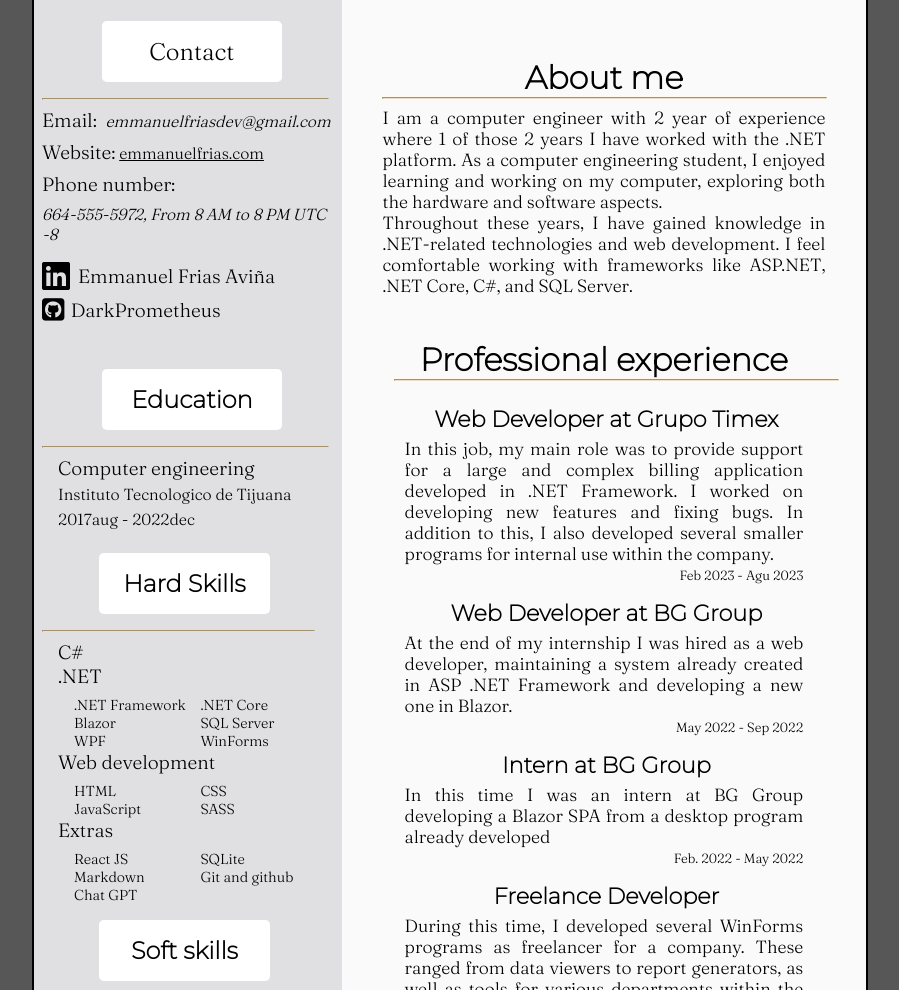
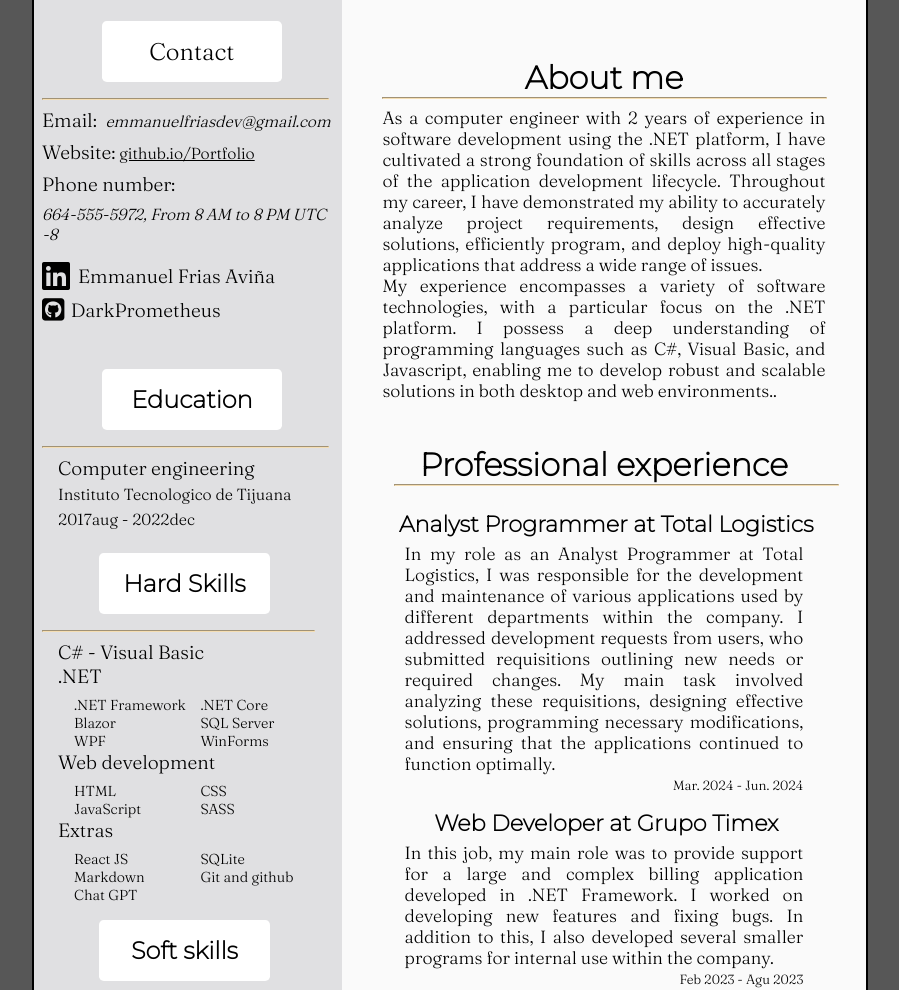
Before and after one commit to DarkPrometheus/Resume, a plain HTML site: page index.html in a window 1280 px wide. Shown: the part 261-1251 px from the top of the page, without its empty margins (190-1089 px from the left). Drawn offline with nearby package versions, Linux system fonts and the light colour scheme.

Commit message:
Total Ingles

```diff
--- a/index.html
+++ b/index.html
@@ -45,11 +45,11 @@
                </div>
                <div>
                   <b>Website:</b>
-                  <a href="https://emmanuelfrias.com" target="_blank" rel="noopener noreferrer">emmanuelfrias.com</a>
+                  <a href="https://darkprometheus.github.io/Portfolio/" target="_blank" rel="noopener noreferrer">github.io/Portfolio</a>
                </div>
                <div id="Phone">
                   <b>Phone number:</b>
-                  <i href="https://emmanuelfrias.com" target="_blank" rel="noopener noreferrer">
+                  <i target="_blank" rel="noopener noreferrer">
                      <b>664-555-5972</b>, From 8 AM to 8 PM UTC -8
                   </i>
                </div>
@@ -76,7 +76,7 @@
                   <h2 class="title">Hard Skills</h2>
                   <hr />
                   <ul>
-                     <li><b>C#</b></li>
+                     <li><b>C# - Visual Basic</b></li>
                      <li><b>.NET</b></li>
                      <ul>
                         <li><b>.NET Framework</b></li>
@@ -113,6 +113,7 @@
                      <li>Problem resolution</li>
                      <li>Self organization capacity</li>
                      <li>Punctuality and commitment</li>
+                     <li>Ease of Learning</li>
                   </ul>
                </div>
             </div>
@@ -120,15 +121,19 @@
                <h2>About me</h2>
                <hr>
                <p class="Width">
-                  I am a <b>computer engineer</b> with <b>2 year of experience</b> where 1 of those 2 years I have worked with the .NET platform. As a computer engineering student, I enjoyed learning and working on my computer, exploring both the <b>hardware</b> and <b>software</b> aspects.
-               </p>
+                  As a <b>computer engineer</b> with 2 years of experience in software development using the <b>.NET</b> platform, I have cultivated a strong foundation of skills across all stages of the application development lifecycle. Throughout my career, I have demonstrated my ability to <b>accurately analyze</b> project requirements, <b>design</b> effective solutions, <b>efficiently program</b>, and <b>deploy</b> high-quality applications that address a wide range of issues.
                <p class="Width">
-                  Throughout these years, I have gained knowledge in .NET-related technologies and <b>web development</b>. I feel comfortable working with frameworks like <b>ASP.NET</b>, <b>.NET Core</b>, <b>C#</b>, and <b>SQL Server</b>.
+                  My experience encompasses a variety of software technologies, with a particular focus on the .NET platform. I possess a deep understanding of programming languages such as <b>C#</b>, <b>Visual Basic</b>, and <b>Javascript</b>, enabling me to develop robust and scalable solutions in both desktop and web environments..
                </p>
 
                <div class="profecionalExperience">
                   <h2>Professional experience</h2>
                   <hr />
+                  <div class="element">
+                     <h4>Analyst Programmer at Total Logistics</h4>
+                     <p>In my role as an Analyst Programmer at Total Logistics, I was responsible for the development and maintenance of various applications used by different departments within the company. I addressed development requests from users, who submitted requisitions outlining new needs or required changes. My main task involved analyzing these requisitions, designing effective solutions, programming necessary modifications, and ensuring that the applications continued to function optimally.</p>
+                     <h5>Mar. 2024 - Jun. 2024</h5>
+                 </div>
                   <div class="element">
                      <h4>Web Developer at Grupo Timex</h4>
                      <p>In this job, my main role was to provide support for a large and complex billing application developed in .NET Framework. I worked on developing new features and fixing bugs. In addition to this, I also developed several smaller programs for internal use within the company.</p>
```
